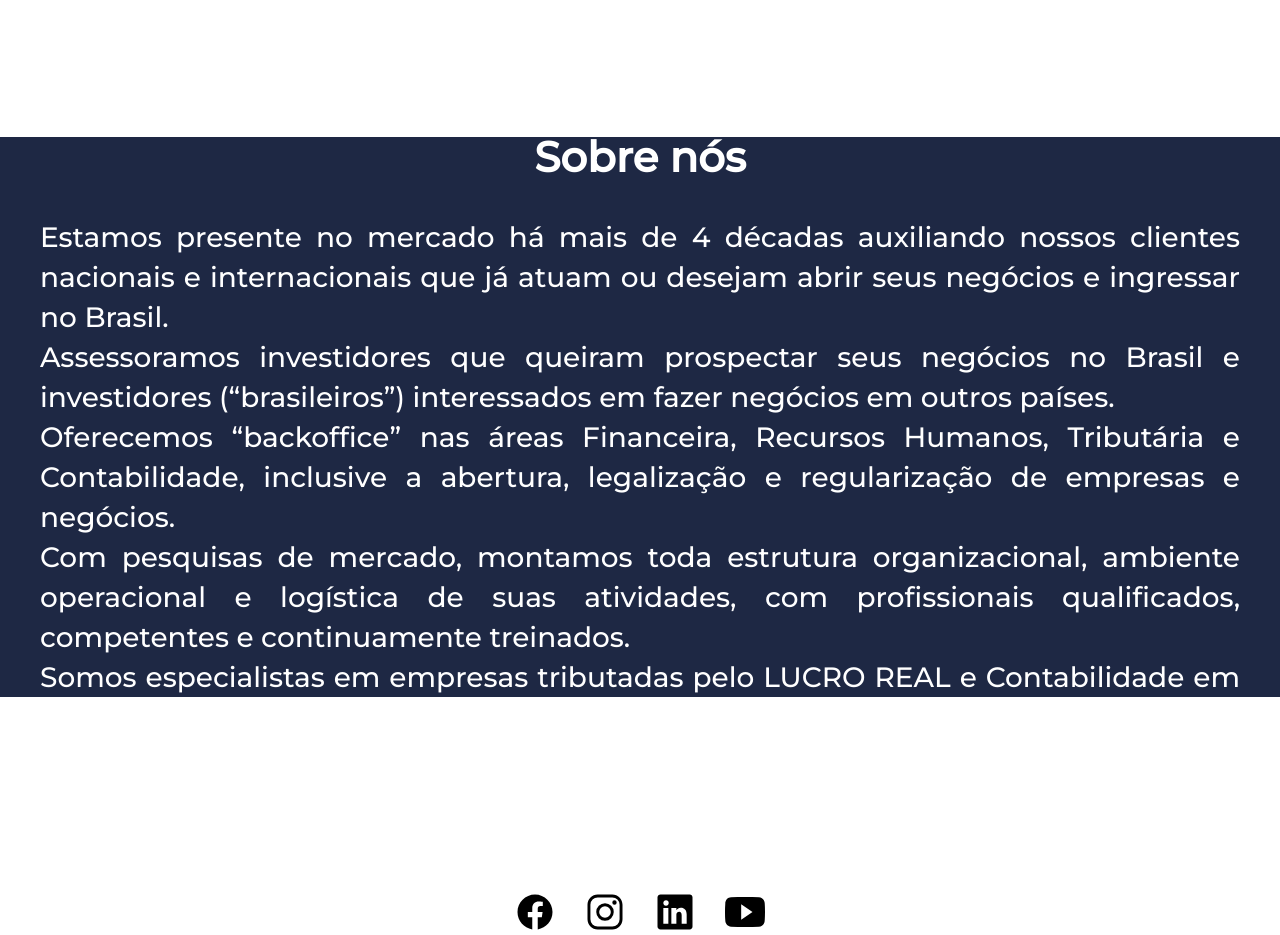
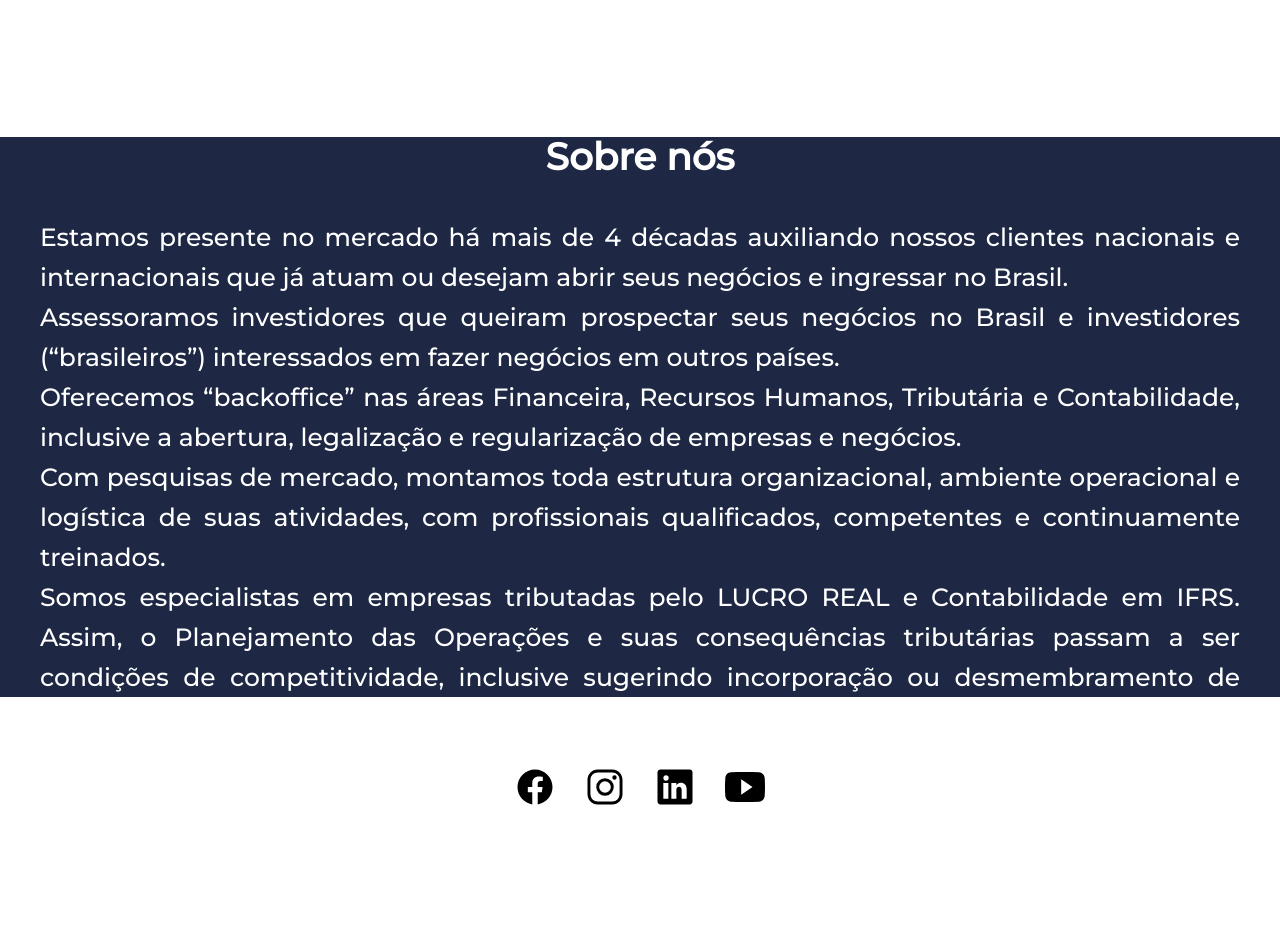
Before and after one commit to marcosillvestre/Landing-page-usefull, a plain HTML site: page index.html in a window 1280 px wide. Shown: the part 1520-2455 px from the top of the page. After the commit the page ends 2337 px from the top, so only its background shows below. Drawn offline with Linux system fonts and the light colour scheme.

Commit message:
Update styles.css

```diff
--- a/styles.css
+++ b/styles.css
@@ -141,7 +141,7 @@ main{
     height: 70vh;
     text-align: center;
     font-weight: 500;
-    font-size: 28px;
+    font-size: 25px;
     line-height: 40px;
     align-items: center;
 }
@@ -188,7 +188,7 @@ main{
       justify-content:center;
       gap: 30px;
       position: relative;
-      top: 75px;
+      top: 30px;
 
   }
 .networks{
```
